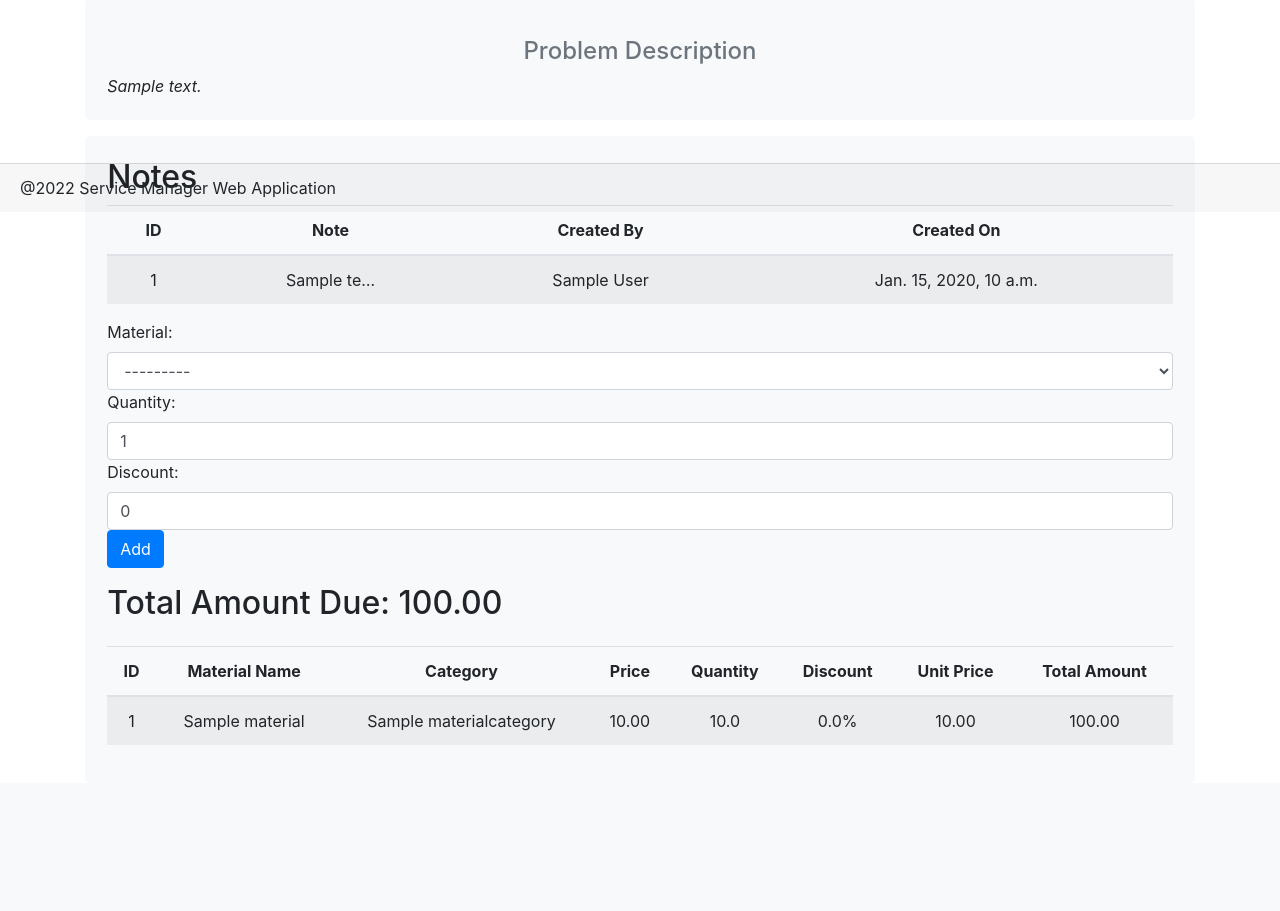
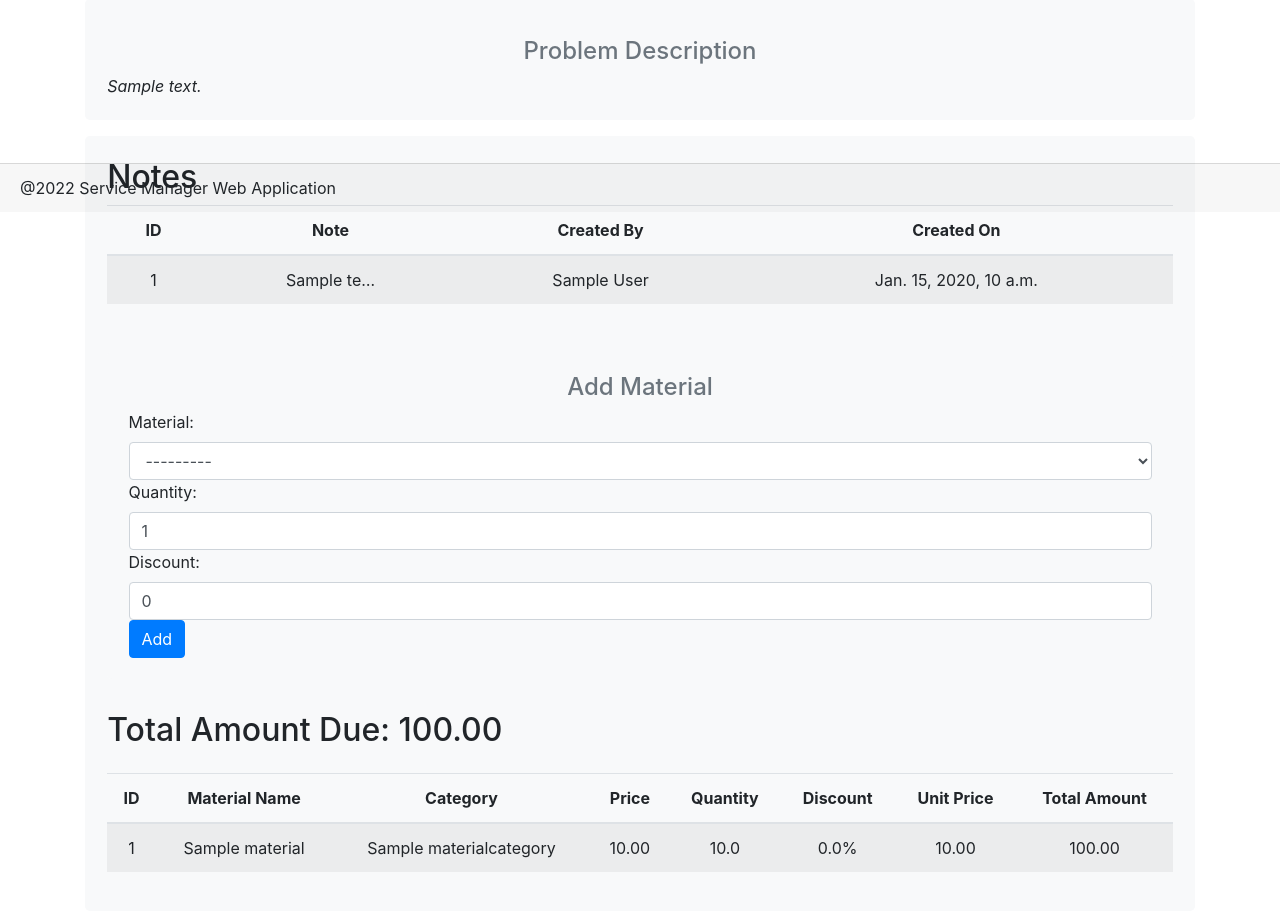
Before and after one commit to svetlinst/Service-manager, a Django app: page /service_order/1/service_order_detail/create/ in a window 1280 px wide. Shown: the part 588-1499 px from the top of the page. Before the commit the page ends 1333 px from the top, so only its background shows below. Run offline with Django 4.2, Linux system fonts and the light colour scheme; a user stored in the database is signed in; tables that the repository leaves empty hold one stand-in row (values such as "Sample post"); some libraries are stand-ins or nearby versions.

Commit message:
Minor change to the create material view

```diff
--- a/service_manager/main/templates/service_order_detail/service_order_details_create.html
+++ b/service_manager/main/templates/service_order_detail/service_order_details_create.html
@@ -1,8 +1,11 @@
 {% extends 'service_order_header/core/service_order_details.html' %}
 {% block sod_create %}
-    <form method="post" action="{% url 'create_service_order_detail' service_order_header.pk %}">
-        {% csrf_token %}
-        {{ form }}
-        <button type="submit" class="btn btn-primary">Add</button>
-    </form>
+    <div class="d-block mt-5 rounded-lg bg-light mb-3" style="padding:2%">
+        <h4 class='text-center text-secondary'>Add Material</h4>
+        <form method="post" action="{% url 'create_service_order_detail' service_order_header.pk %}">
+            {% csrf_token %}
+            {{ form }}
+            <button type="submit" class="btn btn-primary">Add</button>
+        </form>
+    </div>
 {% endblock %}
```
